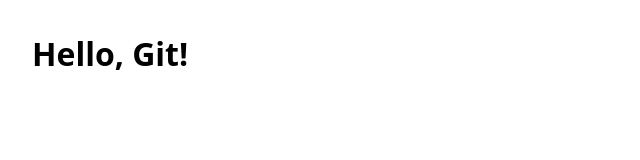
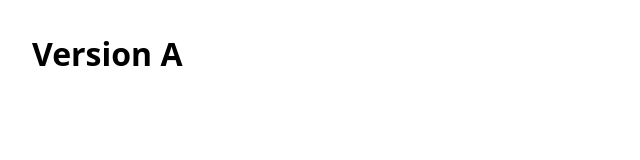
Before and after one commit to amitkumar628/CSP451-CheckPoint2-AmitKumar, a plain HTML site: page index.html in a window 1280 px wide. Shown: the full height of the page, 0-640 px from the left. Drawn offline with Linux system fonts and the light colour scheme.

Commit message:
feat(conflict-a): heading A

```diff
--- a/index.html
+++ b/index.html
@@ -6,7 +6,7 @@
   <link rel="stylesheet" href="style.css">
 </head>
 <body>
-  <h1>Hello, Git!</h1>
+  <h1>Version A</h1>
 
   <!-- Conflict test by main branch -->
   <!-- Conflict test by database-connection -->
```
